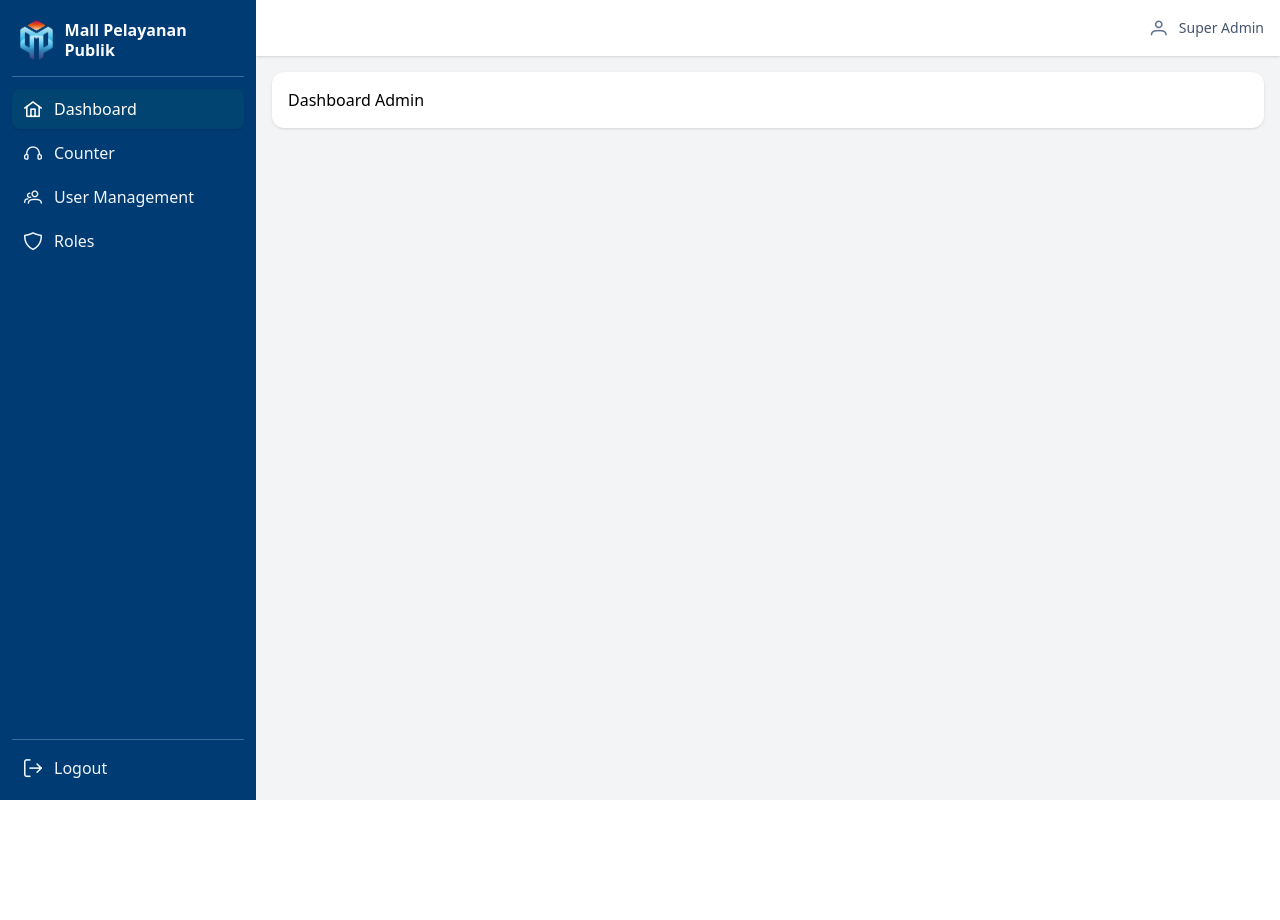
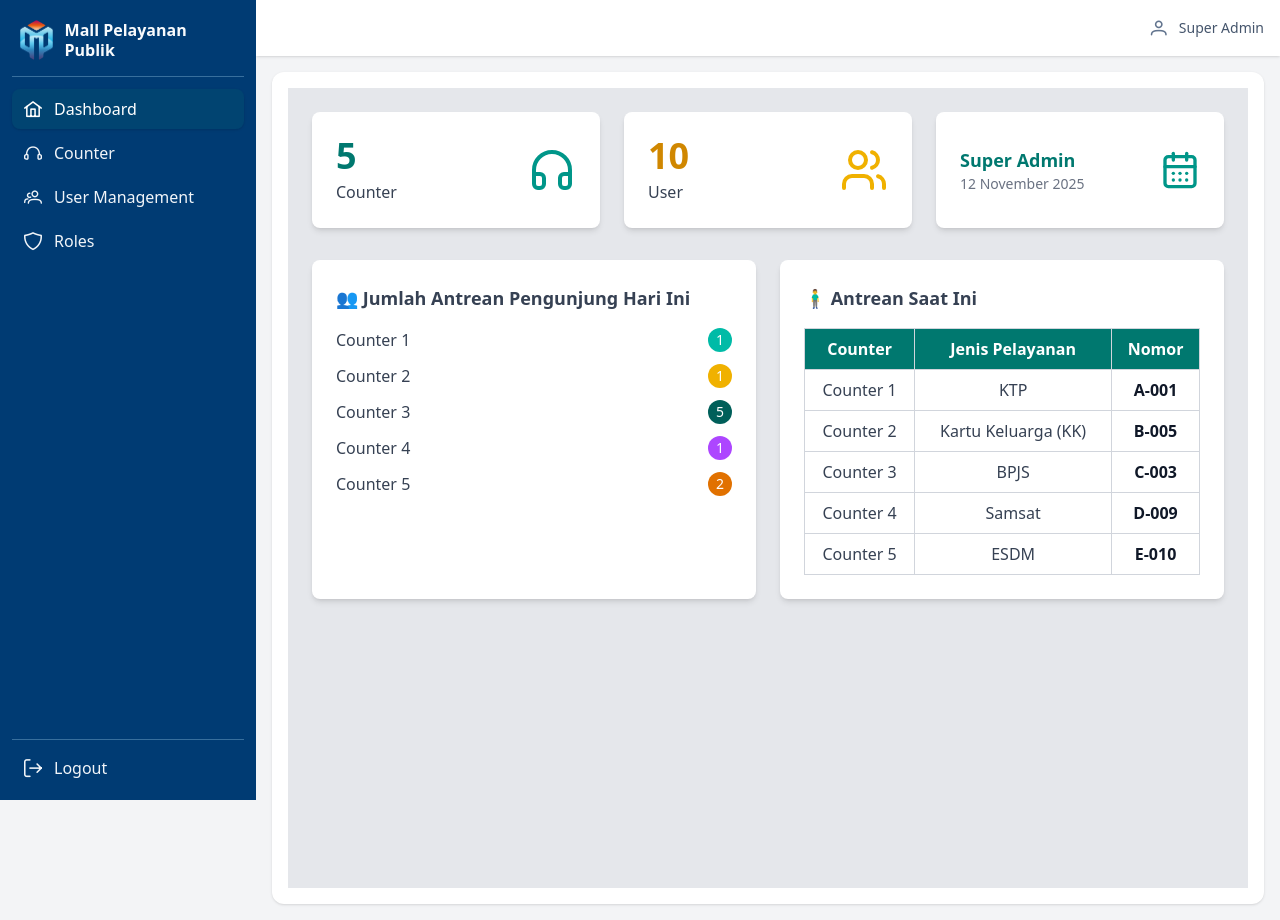
Before and after one commit to rafiazharr17/counter-frontend, a React (Vite) app: page /admin in a window 1280 px wide. Before the commit the page ends 800 px from the top, so only its background shows below. Built offline with nearby package versions, Linux system fonts and the light colour scheme; no server answers.

Commit message:
dashboard admin

```diff
--- a/package.json
+++ b/package.json
@@ -11,7 +11,9 @@
   },
   "dependencies": {
     "@hookform/resolvers": "^5.2.2",
+    "@phosphor-icons/react": "^2.1.10",
     "@reduxjs/toolkit": "^2.10.1",
+    "lucide-react": "^0.553.0",
     "primeicons": "^7.0.0",
     "primereact": "^10.9.7",
     "react": "^19.1.1",
--- a/src/App.jsx
+++ b/src/App.jsx
@@ -6,6 +6,7 @@ import HomeCounter from "./pages/admin/counters/HomeCounter";
 import DetailCounter from "./pages/admin/counters/DetailCounter";
 import AddCounter from "./pages/admin/counters/AddCounter";
 import EditCounter from "./pages/admin/counters/EditCounter";
+import DashboardAdmin from "./pages/admin/DashboardAdmin";
 
 // Placeholders
 function AdminDashboard() {
@@ -24,7 +25,7 @@ export default function App() {
       <Route path="/" element={<Navigate to="/admin" replace />} />
 
       <Route path="/admin" element={<AdminLayout />}>
-        <Route index element={<AdminDashboard />} />
+        <Route index element={<DashboardAdmin />} />
 
         <Route path="counters" element={<HomeCounter />} />
         <Route path="counters/new" element={<AddCounter />} />
--- /dev/null
+++ b/src/pages/admin/DashboardAdmin.jsx
@@ -0,0 +1,114 @@
+import React from "react";
+import { Headphones, Users, CalendarDays } from "lucide-react";
+
+const DashboardAdmin = () => {
+  return (
+    <div className="min-h-screen bg-gray-200 p-6">
+      {/* TOP CARDS */}
+      <div className="grid grid-cols-1 md:grid-cols-3 gap-6 mb-8">
+        {/* COUNTER */}
+        <div className="bg-white shadow-md rounded-lg p-6 flex items-center justify-between">
+          <div>
+            <p className="text-4xl font-semibold text-teal-700">5</p>
+            <p className="text-gray-700 mt-1">Counter</p>
+          </div>
+          <Headphones size={48} className="text-teal-600" />
+        </div>
+
+        {/* USER */}
+        <div className="bg-white shadow-md rounded-lg p-6 flex items-center justify-between">
+          <div>
+            <p className="text-4xl font-semibold text-yellow-600">10</p>
+            <p className="text-gray-700 mt-1">User</p>
+          </div>
+          <Users size={48} className="text-yellow-500" />
+        </div>
+
+        {/* ADMIN INFO */}
+        <div className="bg-white shadow-md rounded-lg p-6 flex items-center justify-between">
+          <div>
+            <p className="font-semibold text-teal-700 text-lg">Super Admin</p>
+            <p className="text-gray-500 text-sm">12 November 2025</p>
+          </div>
+          <CalendarDays size={40} className="text-teal-600" />
+        </div>
+      </div>
+
+      {/* MAIN CONTENT */}
+      <div className="grid grid-cols-1 lg:grid-cols-2 gap-6">
+        {/* JUMLAH ANTREAN */}
+        <div className="bg-white shadow-md rounded-lg p-6">
+          <p className="font-semibold text-gray-700 text-lg mb-4 flex gap-2 items-center">
+            👥 Jumlah Antrean Pengunjung Hari Ini
+          </p>
+
+          <div className="space-y-3">
+            {[
+              { name: "Counter 1", num: 1, color: "bg-teal-500" },
+              { name: "Counter 2", num: 1, color: "bg-yellow-500" },
+              { name: "Counter 3", num: 5, color: "bg-teal-800" },
+              { name: "Counter 4", num: 1, color: "bg-purple-500" },
+              { name: "Counter 5", num: 2, color: "bg-amber-600" },
+            ].map((item, index) => (
+              <div key={index} className="flex items-center justify-between">
+                <p className="text-gray-700">{item.name}</p>
+                <span
+                  className={`text-white text-sm w-6 h-6 flex items-center justify-center rounded-full ${item.color}`}
+                >
+                  {item.num}
+                </span>
+              </div>
+            ))}
+          </div>
+        </div>
+
+        {/* TABEL ANTREAN SAAT INI */}
+        <div className="bg-white shadow-md rounded-lg p-6">
+          <p className="font-semibold text-gray-700 text-lg mb-4 flex gap-2 items-center">
+            🧍‍♂️ Antrean Saat Ini
+          </p>
+
+          <table className="w-full border border-gray-300 text-gray-700">
+            <thead className="bg-teal-700 text-white">
+              <tr>
+                <th className="p-2 border border-gray-300 text-center">
+                  Counter
+                </th>
+                <th className="p-2 border border-gray-300 text-center">
+                  Jenis Pelayanan
+                </th>
+                <th className="p-2 border border-gray-300 text-center">
+                  Nomor
+                </th>
+              </tr>
+            </thead>
+            <tbody>
+              {[
+                ["Counter 1", "KTP", "A-001"],
+                ["Counter 2", "Kartu Keluarga (KK)", "B-005"],
+                ["Counter 3", "BPJS", "C-003"],
+                ["Counter 4", "Samsat", "D-009"],
+                ["Counter 5", "ESDM", "E-010"],
+              ].map((row, i) => (
+                <tr key={i}>
+                  {row.map((col, j) => (
+                    <td
+                      key={j}
+                      className={`p-2 border border-gray-300 text-center ${
+                        j === 2 ? "font-bold text-gray-900" : ""
+                      }`}
+                    >
+                      {col}
+                    </td>
+                  ))}
+                </tr>
+              ))}
+            </tbody>
+          </table>
+        </div>
+      </div>
+    </div>
+  );
+};
+
+export default DashboardAdmin;
```
Also changed, not shown: 1 other file (tests, documents, lock files or other folders).
